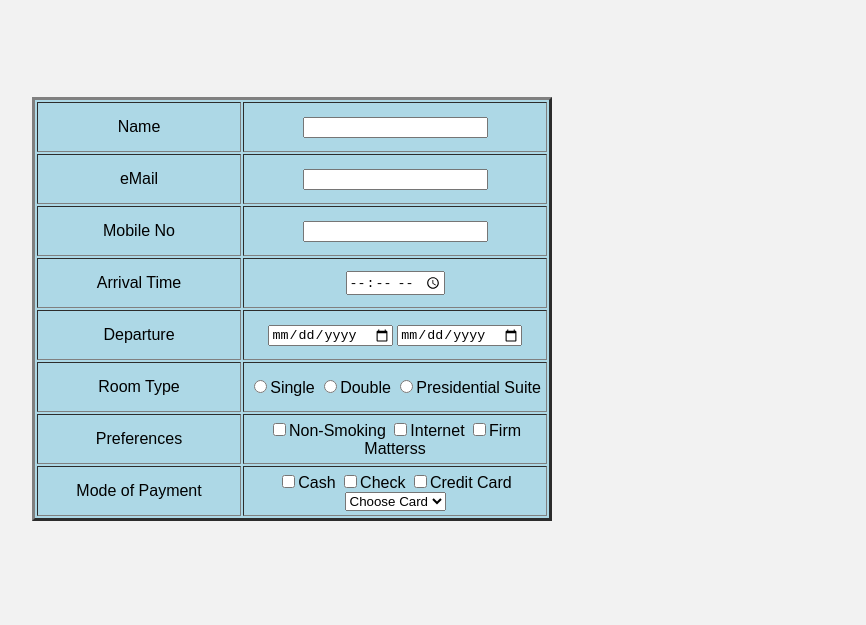
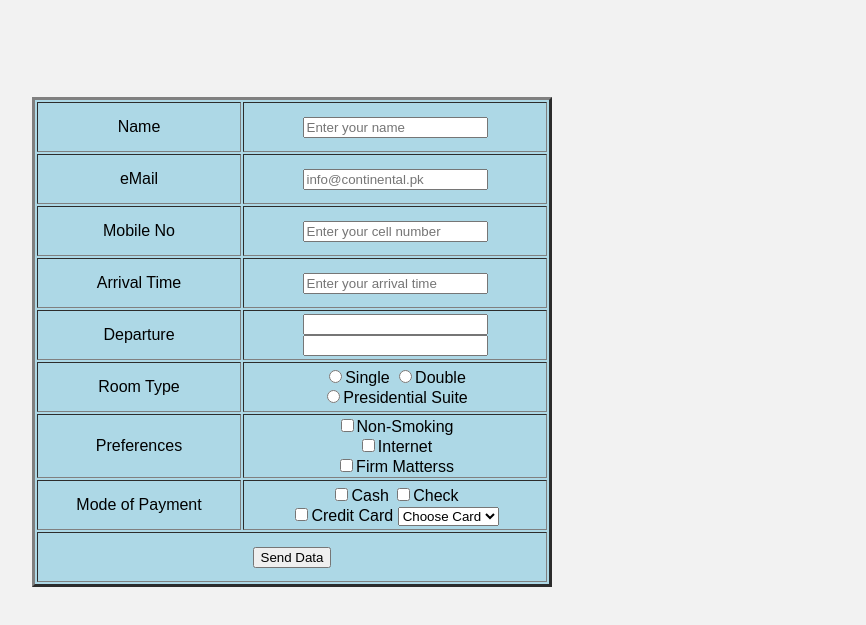
Before and after one commit to l250827-cmyk/myproject, a plain HTML site: page index.html in a window 1280 px wide. Shown: the part 61-686 px from the top of the page, without its empty margins (76-942 px from the left). Drawn offline with Linux system fonts and the light colour scheme.

Commit message:
Add files via upload

```diff
--- a/index.html
+++ b/index.html
@@ -7,52 +7,53 @@
   <link rel="stylesheet" href="style.css">
 </head>
 <body>
+  <div id="t">
   <h1>Continental Hotel Reservation Form</h1>
   <table border="3">
     <tr>
         <td id="b"><label>Name</label></td>
-        <td id="a"><input type="text"></td>
+        <td id="a"><input type="text" placeholder="Enter your name"></td>
     </tr>
     <tr>
         <td id="b"><label>eMail</label></td>
-        <td id="a"><input type="email"></td>
+        <td id="a"><input type="email" placeholder="info@continental.pk"></td>
     </tr>
     <tr>
         <td id="b"><label>Mobile No</label></td>
-        <td id="a"><input type="number"></td>
+        <td id="a"><input type="number" placeholder="Enter your cell number"></td>
     </tr>
     <tr>
         <td id="b"><label>Arrival Time</label></td>
-        <td id="a"><input type="time"></td>
+        <td id="a"><input type="text" placeholder="Enter your arrival time"></td>
     </tr>
-    <tr>
+    <tr id="dep">
         <td id="b"><label>Departure</label></td>
         <td id="a">
-            <input type="date">
-            <input type="date" name="" id="">
+            <input type="input">
+            <input type="input" name="" id="">
         </td>
     </tr>
     <tr>
         <td id="b"><label>Room Type</label></td>
         <td id="a">
             <input type="radio" name="room">Single
-            <input type="radio" name="room">Double
+            <input type="radio" name="room">Double <br>
             <input type="radio" name="room">Presidential Suite
         </td>
     </tr>
     <tr>
         <td id="b"><label>Preferences</label></td>
         <td id="a">
-            <input type="checkbox">Non-Smoking
-            <input type="checkbox">Internet
-            <input type="checkbox">Firm Matterss
+            <input type="checkbox" id="pref">Non-Smoking <br>
+            <input type="checkbox" id="pref">Internet <br>
+            <input type="checkbox" id="pref">Firm Matterss <br>
         </td>
     </tr>
     <tr>
         <td id="b"><label>Mode of Payment</label></td>
         <td id="a">
             <input type="checkbox" name="mode">Cash
-            <input type="checkbox" name="mode">Check
+            <input type="checkbox" name="mode">Check <br>
             <input type="checkbox" name="mode">Credit Card
             <select id="card" name="card">
               <option value="" disabled selected>Choose Card</option>
@@ -60,6 +61,11 @@
             </select>
         </td>
     </tr>
+    <tr >
+        <td colspan="2"><button type="submit">Send Data</td>
+    </tr>
   </table>
+  <p></p>
+  </div>
 </body>
 </html>
```
